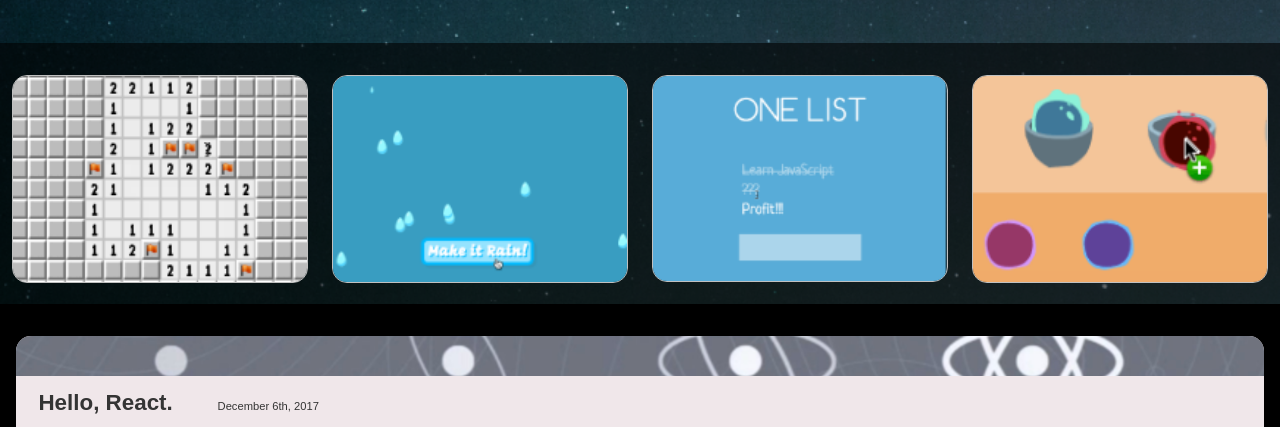
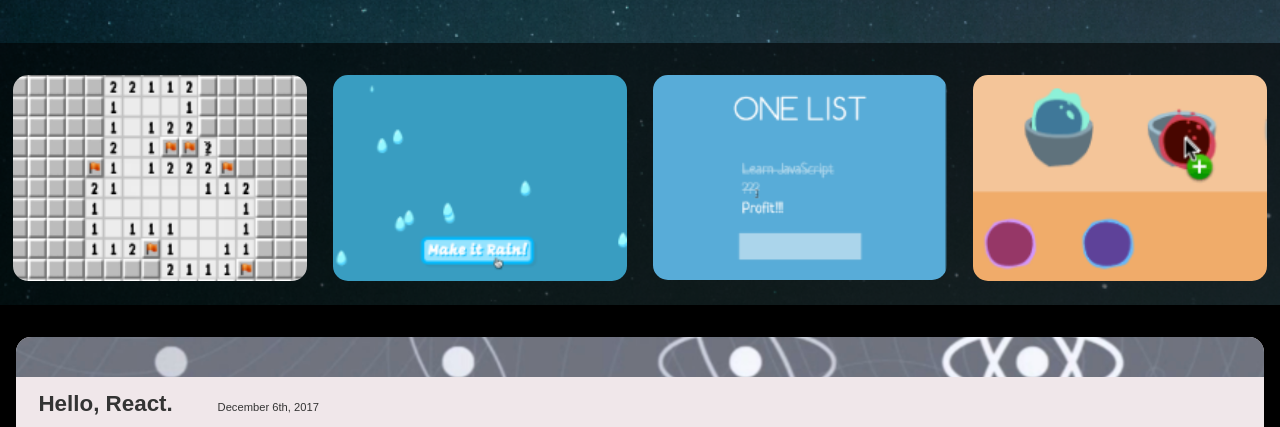
Before and after one commit to ColinFendrick/portfolio, a website: page public/index.html in a window 1280 px wide. Shown: the part 353-780 px from the top of the page. Drawn offline with Linux system fonts and the light colour scheme.

Commit message:
Made some more cool links and whatnot

```diff
--- a/public/index.html
+++ b/public/index.html
@@ -20,10 +20,10 @@
             </div>
         </div>
         <div class='appImagesFlex'>
-            <img src="images/bomb-sniffer.png" alt="appImage1">
-            <img src="images/make-it-rain.png" alt="appImage2">
-            <img src="images/one-list.png" alt="appImage3">
-            <img src="images/sensei-sense.png" alt="appImage4">
+            <a class ='appImage' href='undefined'><img src="images/bomb-sniffer.png" alt="appImage1" title='Bomb Sniffer'></a>
+            <a class ='appImage' href='undefined'><img src="images/make-it-rain.png" alt="appImage2" title='Make It Rainn Wilson!'></a>
+            <a class ='appImage' href='undefined'><img src="images/one-list.png" alt="appImage3" title='One List Who&#8217s Crying Now?'></a>
+            <a class ='appImage' href='undefined'><img src="images/sensei-sense.png" alt="appImage4" title="Ball Color Game"></a>
         </div>
     </header>
     <main>
--- a/public/screen.css
+++ b/public/screen.css
@@ -15,7 +15,6 @@ header {
   background-repeat: no-repeat;
   background-color: black;
   background-size: cover;
-
 }
 
 #hello {
@@ -53,7 +52,8 @@ header {
   border-left: 0px solid transparent;
   border-right: 20px solid transparent;
   border-radius: 0;
-  border-top: 15px solid #cdcdcd;;
+  border-top: 15px solid #cdcdcd;
+  ;
   position: absolute;
   bottom: -12px;
 }
@@ -61,17 +61,26 @@ header {
 .appImagesFlex {
   display: flex;
   justify-content: space-around;
-  flex-wrap: wrap;
   padding-top: 2em;
   padding-bottom: 1.3em;
   margin-bottom: 2em;
   background-color: hsla(0, 0%, 0%, 0.6);
 }
 
-img[alt^='app'] {
+img[alt^='app']{
+  width:100%;
+  border-radius: 15px;
+  margin: 0;
+}
+
+.appImage {
   width: 23%;
   height: 23%;
-  border: thin silver solid;
+  text-align: center;
+}
+
+.appImage:focus, .appImage:hover, .appImage:active {
+  border: thin black solid;
   border-radius: 15px;
 }
 
@@ -105,7 +114,7 @@ main {
   font-size: 0.9em;
 }
 
-.keepReading a{
+.keepReading a {
   border-radius: 5px;
   background-color: #0F6ACA;
   color: rgb(240, 231, 234);
@@ -116,22 +125,16 @@ main {
   font-size: .8em;
   text-transform: uppercase;
   padding: 4px 6px;
-  /*margin: 4px 6px;*/
 }
 
-.keepReading a:link,
-.keepReading a:visited {
+.keepReading a:link, .keepReading a:visited {
   color: rgb(240, 231, 234);
-  text-decoration:none;
+  text-decoration: none;
 }
 
-.keepReading a:hover,
-.keepReading a:active {
+.keepReading a:hover, .keepReading a:active {
   background-color: rgb(196, 133, 58);
-
 }
-
-
 
 #reactImage {
   height: 40px;
@@ -151,8 +154,8 @@ main {
   border-radius: 15px 15px 0 0;
 }
 
-footer {8-i['k']
-  margin-top: 0;
+footer {
+  8-i['k'] margin-top: 0;
   background-color: black;
   padding-top: 0;
   color: rgb(240, 231, 234);
@@ -173,16 +176,16 @@ footer {8-i['k']
 }
 
 .logoLink {
-  color:white;
+  color: white;
 }
 
 .logoLink:hover {
-  color:rgb(25, 152, 193);
+  color: rgb(25, 152, 193);
 }
 
-.logoLink:hover:after{
+.logoLink:hover:after {
   background: #333;
-    background: rgba(0,0,0,.8);
+  background: rgba(0, 0, 0, .8);
   border-radius: 5px;
   bottom: 26px;
   color: #fff;
```
Lines whose indentation alone changed are shown as unchanged.
